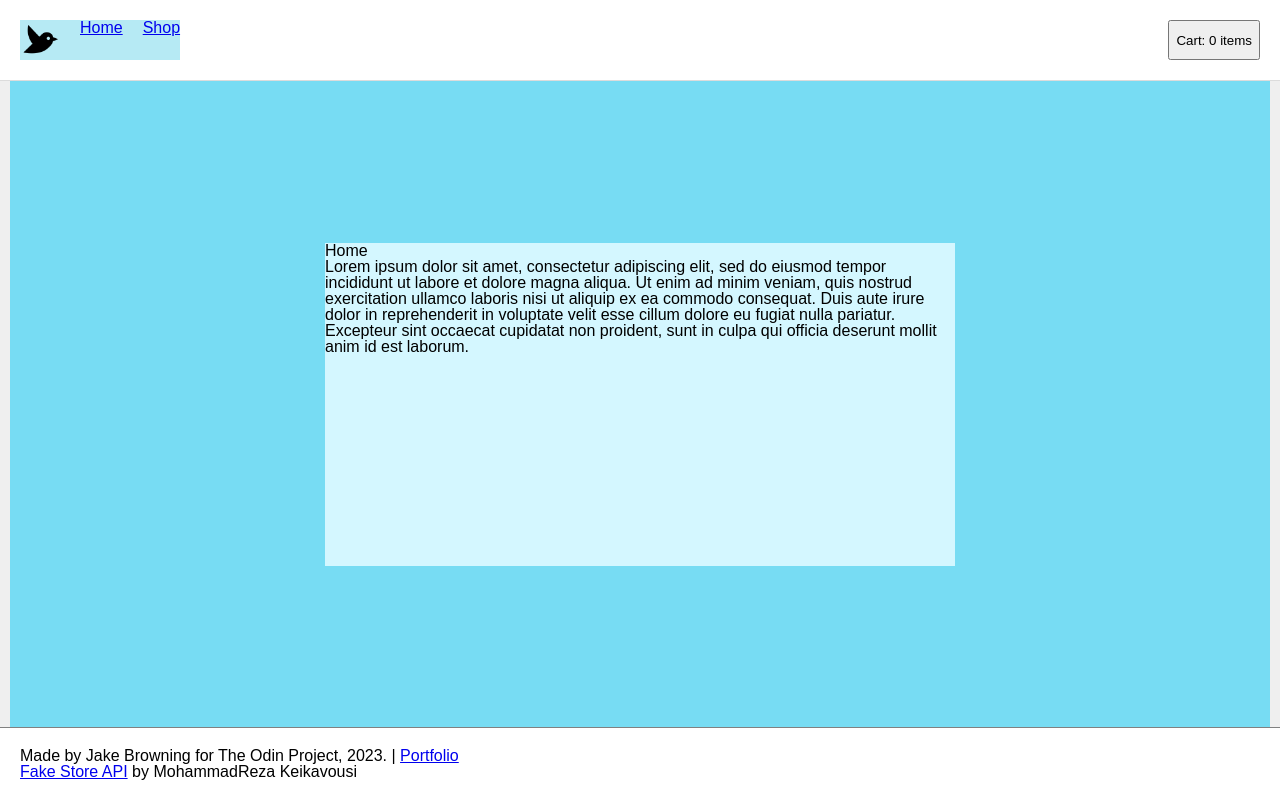
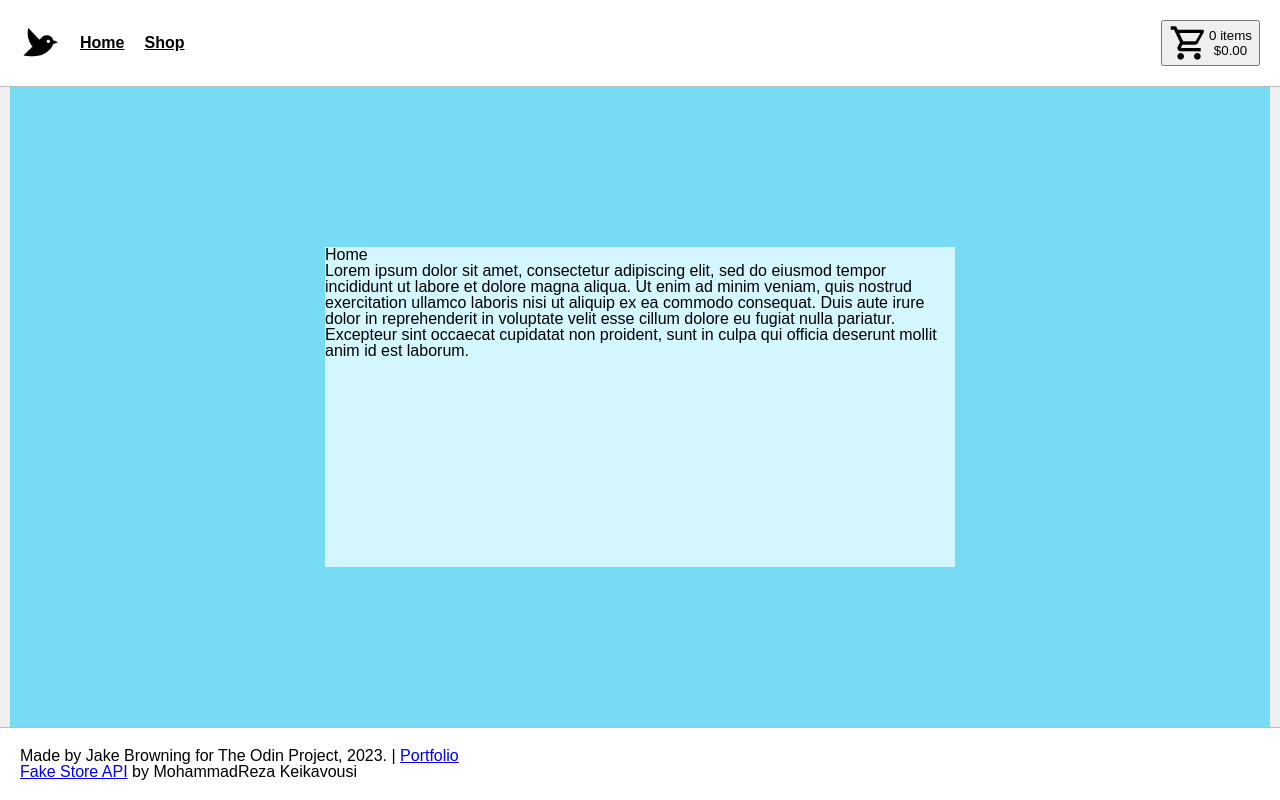
Before and after one commit to JakeBrowning90/shopping-cart-2, a React (Vite) app: page / in a window 1280 px wide. Built offline with nearby package versions, Linux system fonts and the light colour scheme; no server answers.

Commit message:
Add price total state and function to cart

```diff
--- a/src/App.jsx
+++ b/src/App.jsx
@@ -11,6 +11,7 @@ import "./styles/styles.css"
 function App() {
   const [apiData, setApiData] = useState([])
   const [cartTotal, setCartTotal] = useState(0);
+  const [cartPrice, setCartPrice] = useState(0);
   const [inventory, setInventory] = useState([]);
 
   // Update item's cardCount to match value in input
@@ -31,6 +32,7 @@ function App() {
   // Update cartTotal with value from and reset input to zero
   const addToCart = (e) => {
       const targetItem = inventory.find(item => item.key === e.target.dataset.key);
+      setCartPrice(cartPrice => cartPrice + (targetItem.cardCount * targetItem.price))
       setCartTotal(cartTotal => cartTotal + targetItem.cardCount);
       // Refresh inventory with target object's cardCount set to zero
       setInventory(inventory.map(item => {
@@ -46,7 +48,7 @@ function App() {
 
   // Placeholder for Cart button functionality
   const displayCart = () => {
-    alert("You have " + cartTotal + " items in your cart!")
+    alert("You have " + cartTotal + " items in your cart, totaling $" + cartPrice + "!");
   }
 
   // Get store items for API on page mount, pass to inventory array with keys and cardCount
@@ -65,7 +67,7 @@ function App() {
   const router = createBrowserRouter([
     {
       path: "/",
-      element: <NavBar cartTotal={cartTotal} displayCart={displayCart}/>,
+      element: <NavBar cartTotal={cartTotal} cartPrice={cartPrice} displayCart={displayCart}/>,
       errorElement: <PageError />,
       children: [
         {
--- a/src/components/NavBar.jsx
+++ b/src/components/NavBar.jsx
@@ -1,17 +1,24 @@
 import { Link, Outlet } from "react-router-dom";
 import Logo from './img/bird.png';
+import CartIcon from './img/cart-outline.png';
 
-function NavBar({cartTotal, displayCart}) {
+function NavBar({cartTotal, cartPrice, displayCart}) {
 
     return (
         <>
             <header>
                 <nav>
-                    <img src={Logo} alt="bird logo" id="logo"/>
+                    <img src={Logo} alt="bird logo" className="headerIcon"/>
                     <Link to="">Home</Link>
                     <Link to="/shop">Shop</Link>
                 </nav>
-                <button onClick={displayCart}>Cart: {cartTotal} items</button>
+                <button onClick={displayCart}>
+                <img src={CartIcon} alt="cart icon" className="headerIcon"/>
+                <div>
+                    <div>{cartTotal} items</div>
+                   <div>${cartPrice.toFixed(2)}</div>
+                </div>
+                </button>
             </header>
 
             <Outlet />
--- a/src/styles/styles.css
+++ b/src/styles/styles.css
@@ -19,24 +19,35 @@ body {
 
 header {
     background-color: white;
-    border-bottom: 1px solid rgb(220, 220, 220);
+    border-bottom: 1px solid rgb(186, 186, 186);
     padding: 20px;
     display: flex;
     flex-direction: row;
     justify-content: space-between;
+    font-weight: bold;
 }
 
 footer {
     background-color: white;
-    border-top: 1px grey solid;
+    border-top: 1px solid rgb(186, 186, 186);
     padding: 20px;
 }
 
 nav {
-    background-color: rgb(182, 234, 244);
     display: flex;
     flex-direction: row;
+    align-items: center;
     gap: 20px;
+}
+
+nav > * {
+    color: black;
+}
+
+button {
+    display: flex;
+    justify-content: center;
+    align-items: center;
 }
 
 main {
@@ -120,9 +131,11 @@ ul {
 
 .addButton {
     background-color: orange;
-    margin: auto
+    font-weight: bold;
+    margin: auto;
+    border-radius: 10px;
 }
 
-#logo {
+.headerIcon {
     height: 40px;
 }
```
Also changed, not shown: src/components/img/cart-outline.png (added).
